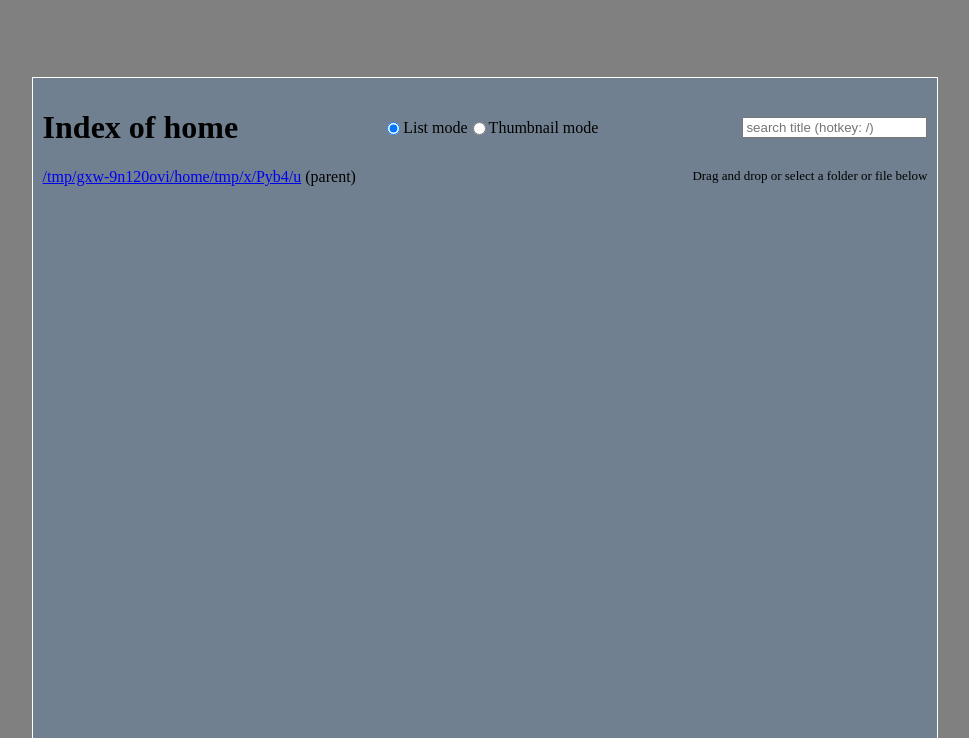
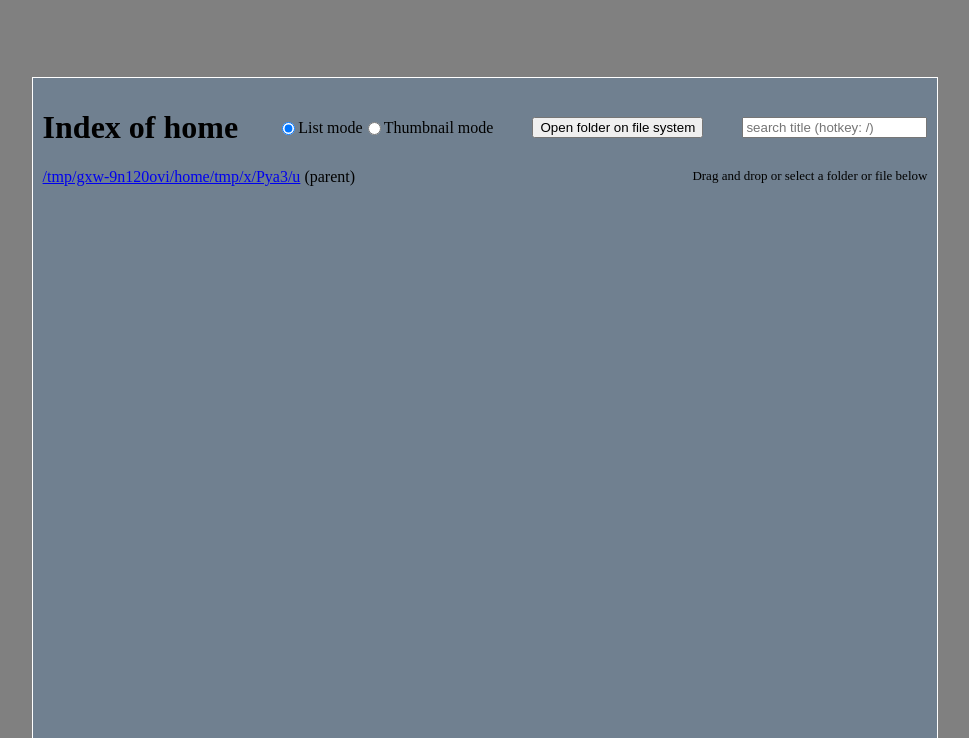
Before and after one commit to HermesPasser/cascade, a Flask app: page /picker in a window 1280 px wide. Shown: the top 738 px of the page, without its empty margins (155-1124 px from the left). Run offline with Flask 3, Linux system fonts and the light colour scheme.

Commit message:
Add button to open folder in file explorer to the file picker

```diff
--- a/src/main.py
+++ b/src/main.py
@@ -1,4 +1,3 @@
-import os
 from pathlib import Path
 import secrets
 import socket
--- a/src/templates/picker.html
+++ b/src/templates/picker.html
@@ -3,7 +3,7 @@
 	<head>
 		<meta name="viewport" content="width=device-width, initial-scale=1.0" />
 		<meta charset="utf-8" />
-		<title>{{ current.split('/')|last }} - File list - Cascade </title>
+		<title>{{ current.split('/')|last }} - File list - Cascade</title>
 		<link rel="stylesheet" href="{{ url_for('static', filename='picker/style.css') }}" />
 	</head>
 
@@ -42,6 +42,19 @@
 						/>
 						<label for="modeThumb">Thumbnail mode</label>
 					</div>
+
+					<!-- Prettier breaks the jinja if in this case, so we disable for the line -->
+					<!-- prettier-ignore -->
+					<button
+						{% if client_is_on_localhost=="0" %}
+						disabled
+						{%
+						endif
+						%}
+						onclick="fetch('/open/{{ current }}', { method: 'POST' })"
+					>
+						Open folder on file system
+					</button>
 					<input
 						id="search"
 						type="text"
@@ -66,10 +79,12 @@
 							if
 							entry.file
 							%}
+							title="Read file"
 							href="/unzip?file={{ entry.absolute|quote_plus }}"
 							{%
 							else
 							%}
+							title="Read folder"
 							href="/reader?file={{ entry.absolute|quote_plus }}"
 							{%
 							endif
```
